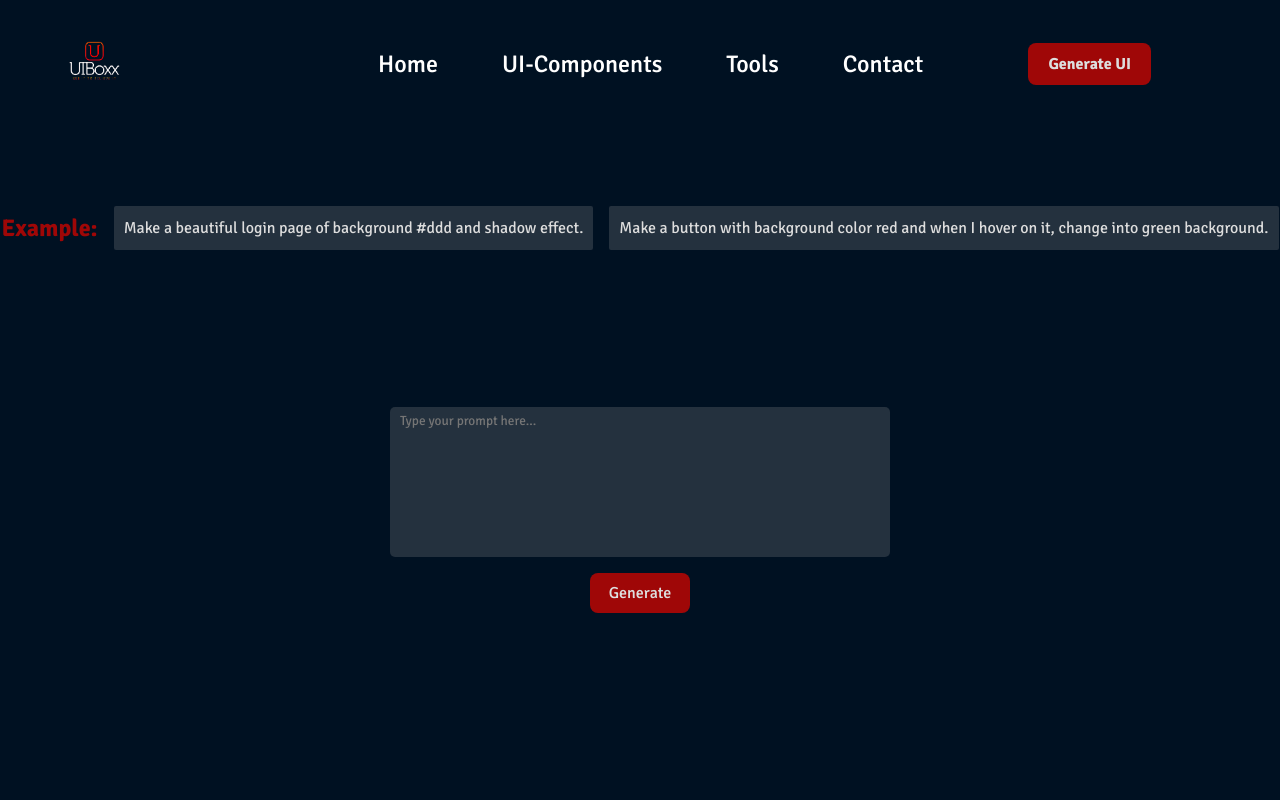
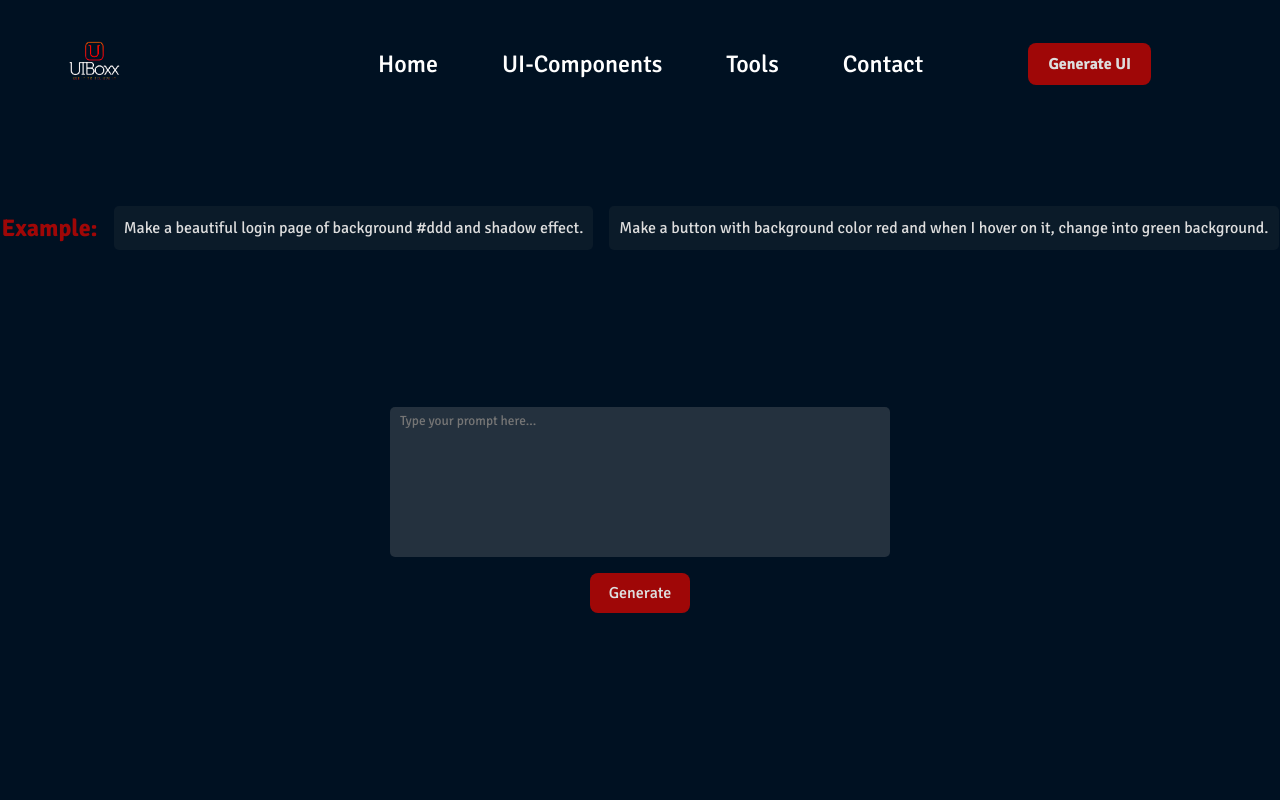
Before and after one commit to UIBoxx/ui-boxx, a React (Vite) app: page /generate in a window 1280 px wide. Shown: the top 800 px of the page. Built offline with nearby package versions, Linux system fonts and the light colour scheme.

Commit message:
initial commit

```diff
--- a/src/components/UIGenerate/uizen.css
+++ b/src/components/UIGenerate/uizen.css
@@ -25,9 +25,9 @@
 }
 
 .prompt-example span{
-  background-color: #c9c5c22d;
+  background-color: #7e7c7a16;
   padding: 10px;
-  border-radius: 2px;
+  border-radius: 5px;
   color: #ddd;
 }
 
```
